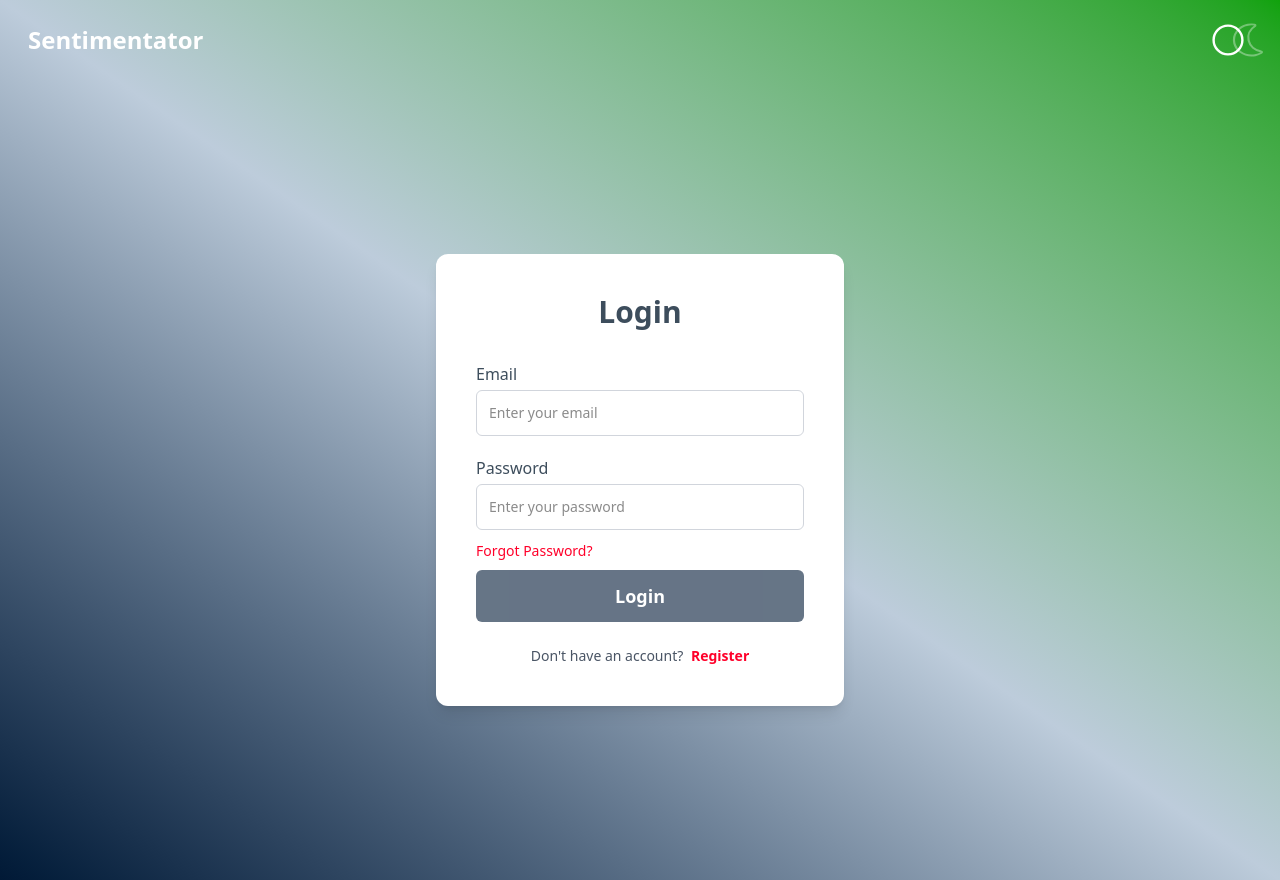
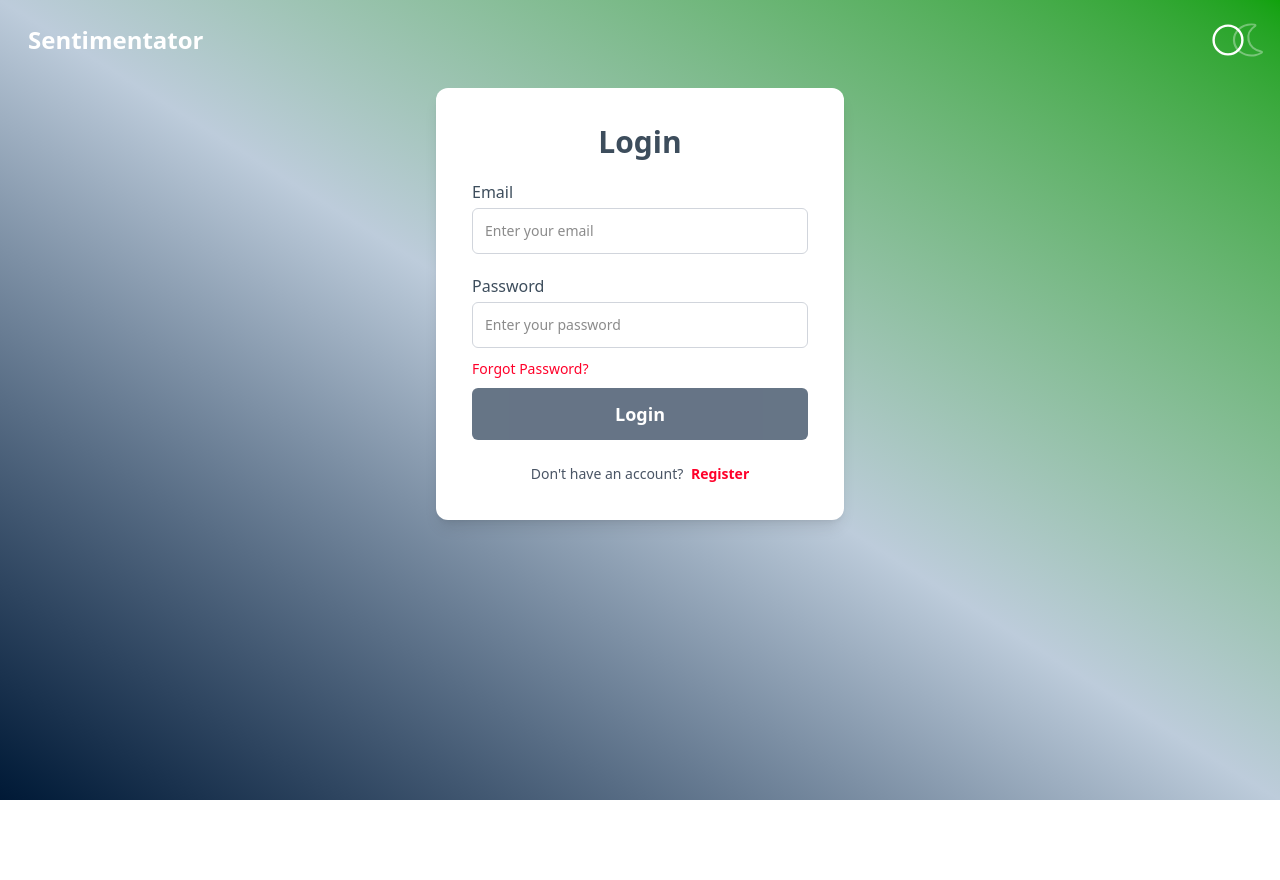
Before and after one commit to mkh63d/sentimentator, a Vue app in the folder core_frontend/sentimentator_frontend/: page /login in a window 1280 px wide. After the commit the page ends 800 px from the top, so only its background shows below. Built offline with nearby package versions, Linux system fonts and the light colour scheme; no server answers; what openapi-fetch would draw is missing.

Commit message:
fix(make LoginPanel not scrollable)

```diff
--- a/core_frontend/sentimentator_frontend/src/views/LoginPanel.vue
+++ b/core_frontend/sentimentator_frontend/src/views/LoginPanel.vue
@@ -1,6 +1,6 @@
 <template>
-  <div class="bg-linear-to-bl from-primary via-secondary to-fourth">
-    <nav class="px-2 py-5">
+  <div class="bg-linear-to-bl from-primary via-secondary to-fourth overflow-visible min-h-screen">
+    <nav class="px-2 pt-5 pb-0">
       <div class="max-w-full w-full mx-auto flex justify-between items-center">
         <div class="px-5 text-2xl font-bold text-background" @click="() => router.push('/home')">
           Sentimentator
@@ -8,10 +8,10 @@
         <ThemeSwitcher class="mx-5" />
       </div>
     </nav>
-    <div class="min-h-screen flex items-center justify-center">
-      <div class="w-full max-w-md p-5">
-        <div v-if="mode === 'login'" class="bg-background p-10 rounded-xl shadow-lg">
-          <h1 class="text-center mb-8 text-tertiary text-3xl font-bold">
+    <div class="flex items-center justify-center">
+      <div class="w-full max-w-md px-5 pt-7">
+        <div v-if="mode === 'login'" class="bg-background p-9 rounded-xl shadow-lg">
+          <h1 class="text-center mb-5 text-tertiary text-3xl font-bold">
             {{ isLogin ? 'Login' : 'Register' }}
           </h1>
 
```
